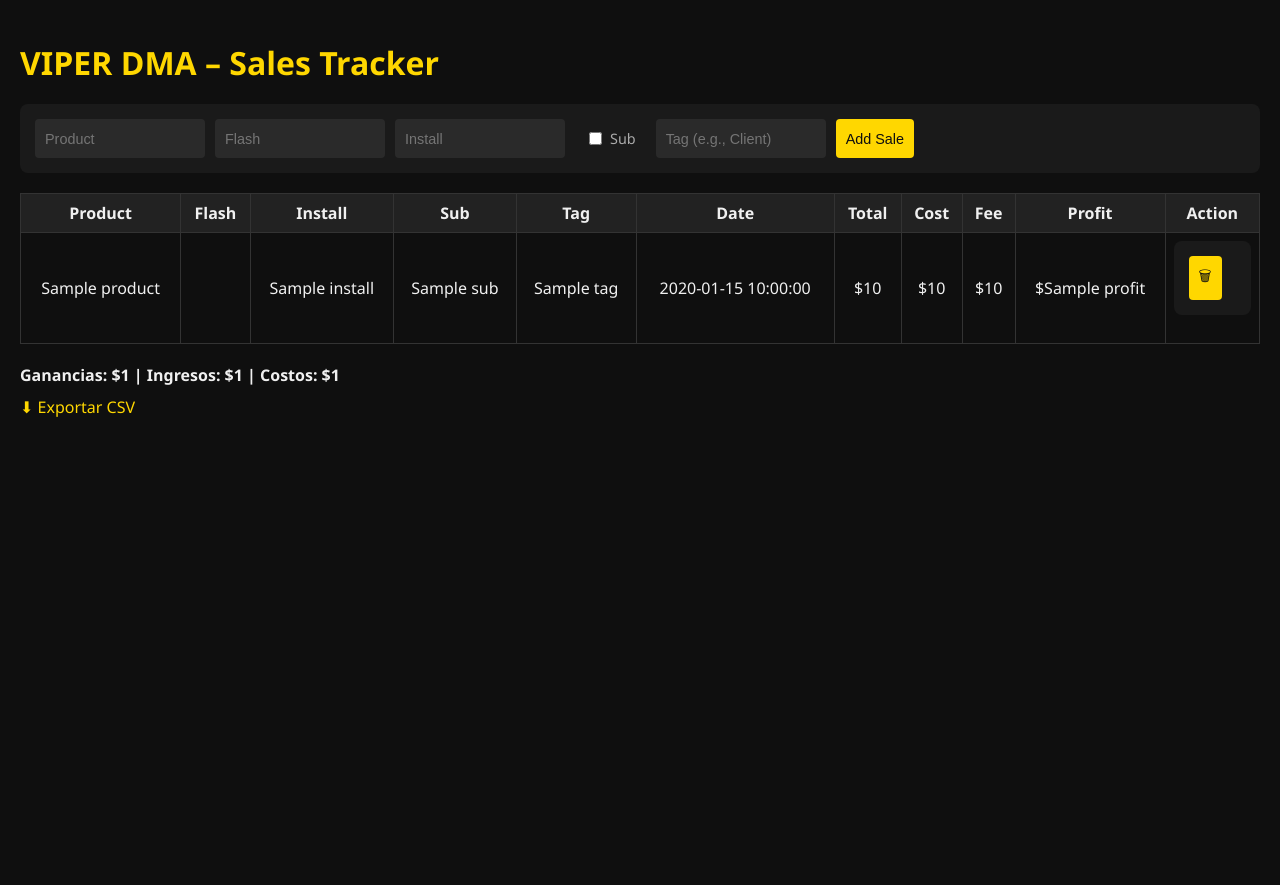
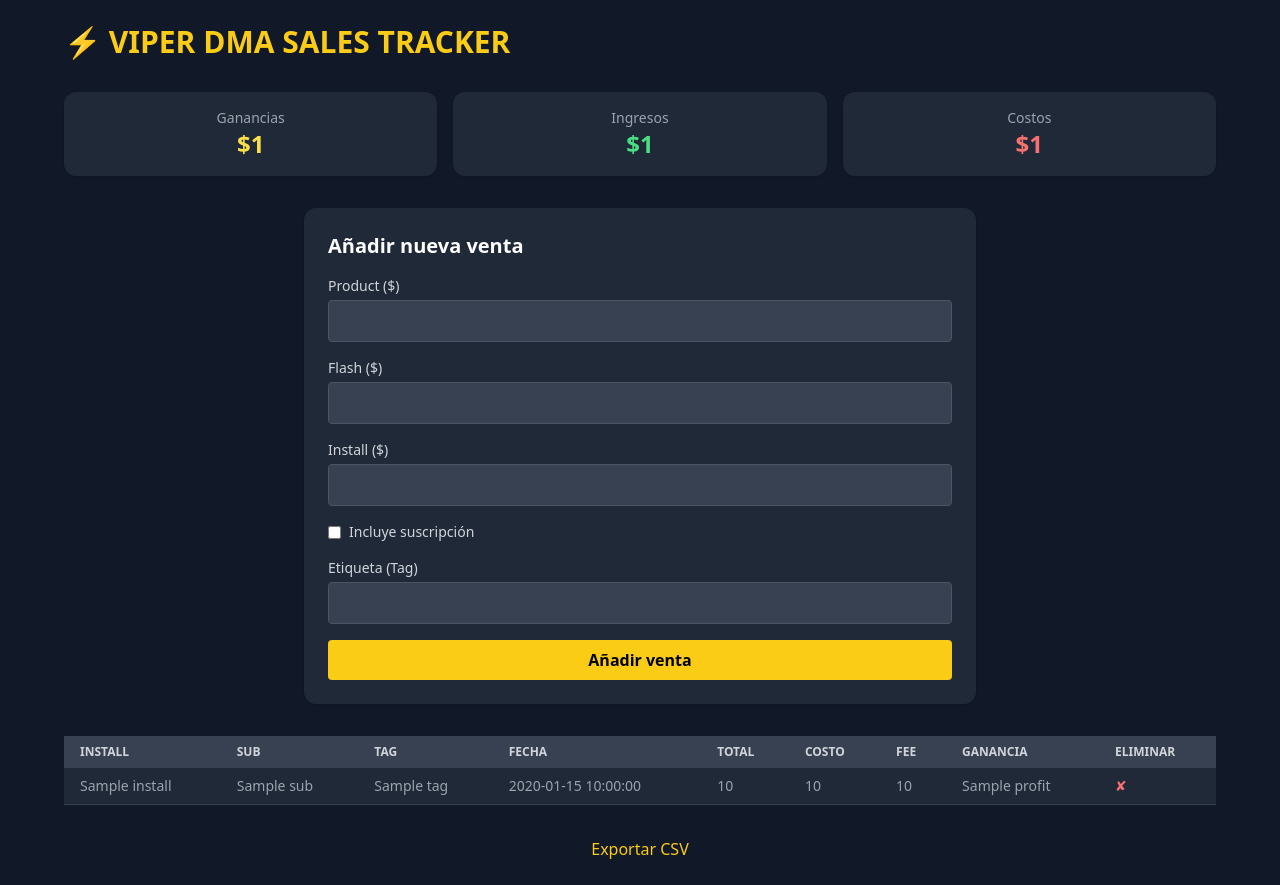
Before and after one commit to viperware92/viper-sales-tracker, a Flask app: template templates/index.html in a window 1280 px wide. Before the commit the page ends 417 px from the top, so only its background shows below. Run offline with Flask 3, Linux system fonts and the light colour scheme; the template is opened without the code that fills it: most values are stand-ins (such as "Sample title", 1, 10 or a date in 2020); some libraries are stand-ins or nearby versions.

Commit message:
Modern UI con formulario actualizado

```diff
--- a/templates/index.html
+++ b/templates/index.html
@@ -1,130 +1,113 @@
 <!DOCTYPE html>
 <html lang="en">
 <head>
-  <meta charset="UTF-8">
+  <meta charset="UTF-8" />
+  <meta name="viewport" content="width=device-width, initial-scale=1.0" />
   <title>VIPER DMA Sales Tracker</title>
-  <meta name="viewport" content="width=device-width, initial-scale=1">
-  <style>
-    body {
-      margin: 0;
-      padding: 20px;
-      font-family: "Segoe UI", sans-serif;
-      background-color: #0f0f0f;
-      color: #f0f0f0;
-    }
-    h1 {
-      color: #ffd700;
-      margin-bottom: 20px;
-    }
-    form {
-      display: flex;
-      flex-wrap: wrap;
-      gap: 10px;
-      margin-bottom: 20px;
-      background: #1a1a1a;
-      padding: 15px;
-      border-radius: 8px;
-    }
-    input, button, label {
-      padding: 10px;
-      border: none;
-      border-radius: 4px;
-      font-size: 0.9rem;
-    }
-    input[type="text"],
-    input[type="number"] {
-      background-color: #2a2a2a;
-      color: white;
-      width: 150px;
-    }
-    label {
-      color: #aaa;
-      display: flex;
-      align-items: center;
-      gap: 5px;
-    }
-    button {
-      background-color: #ffd700;
-      color: #0f0f0f;
-      cursor: pointer;
-    }
-    button:hover {
-      background-color: #ffcc00;
-    }
-    table {
-      width: 100%;
-      border-collapse: collapse;
-      margin-top: 10px;
-    }
-    th, td {
-      border: 1px solid #333;
-      padding: 8px;
-      text-align: center;
-    }
-    th {
-      background-color: #222;
-    }
-    tr:nth-child(even) {
-      background-color: #1b1b1b;
-    }
-    .summary {
-      margin-top: 20px;
-      font-weight: bold;
-    }
-    .export {
-      margin-top: 10px;
-      display: inline-block;
-      color: #ffd700;
-      text-decoration: none;
-    }
-  </style>
+  <script src="https://cdn.tailwindcss.com"></script>
 </head>
-<body>
-  <h1>VIPER DMA – Sales Tracker</h1>
+<body class="bg-gray-900 text-white min-h-screen p-6">
+  <div class="max-w-6xl mx-auto space-y-8">
+    <h1 class="text-3xl font-bold text-yellow-400">⚡ VIPER DMA SALES TRACKER</h1>
 
-  <form method="POST" action="/add">
-    <input type="number" name="product" step="0.01" placeholder="Product" required>
-    <input type="number" name="flash" step="0.01" placeholder="Flash" required>
-    <input type="number" name="install" step="0.01" placeholder="Install" required>
-    <label><input type="checkbox" name="sub"> Sub</label>
-    <input type="text" name="tag" placeholder="Tag (e.g., Client)">
-    <button type="submit">Add Sale</button>
+    <!-- Summary -->
+    <div class="grid grid-cols-1 sm:grid-cols-3 gap-4">
+      <div class="bg-gray-800 p-4 rounded-xl shadow text-center">
+        <p class="text-sm text-gray-400">Ganancias</p>
+        <p class="text-2xl font-semibold text-yellow-300">${{ total_profit }}</p>
+      </div>
+      <div class="bg-gray-800 p-4 rounded-xl shadow text-center">
+        <p class="text-sm text-gray-400">Ingresos</p>
+        <p class="text-2xl font-semibold text-green-400">${{ total_income }}</p>
+      </div>
+      <div class="bg-gray-800 p-4 rounded-xl shadow text-center">
+        <p class="text-sm text-gray-400">Costos</p>
+        <p class="text-2xl font-semibold text-red-400">${{ total_cost }}</p>
+      </div>
+    </div>
+
+    <!-- Formulario para añadir nueva venta -->
+    <div class="bg-gray-800 p-6 rounded-xl shadow mt-10 max-w-2xl mx-auto">
+      <h2 class="text-xl font-semibold mb-4">Añadir nueva venta</h2>
+      <form action="/add" method="POST" class="space-y-4">
+        <div>
+          <label class="block text-sm text-gray-300 mb-1">Product ($)</label>
+          <input type="number" name="product" step="0.01" required
+                 class="w-full p-2 bg-gray-700 text-white rounded border border-gray-600 focus:outline-none focus:ring-2 focus:ring-yellow-400">
+        </div>
+
+        <div>
+          <label class="block text-sm text-gray-300 mb-1">Flash ($)</label>
+          <input type="number" name="flash" step="0.01" required
+                 class="w-full p-2 bg-gray-700 text-white rounded border border-gray-600 focus:outline-none focus:ring-2 focus:ring-yellow-400">
+        </div>
+
+        <div>
+          <label class="block text-sm text-gray-300 mb-1">Install ($)</label>
+          <input type="number" name="install" step="0.01" required
+                 class="w-full p-2 bg-gray-700 text-white rounded border border-gray-600 focus:outline-none focus:ring-2 focus:ring-yellow-400">
+        </div>
+
+        <div class="flex items-center">
+          <input type="checkbox" name="sub" id="sub" class="mr-2 accent-yellow-400">
+          <label for="sub" class="text-sm text-gray-300">Incluye suscripción</label>
+        </div>
+
+        <div>
+          <label class="block text-sm text-gray-300 mb-1">Etiqueta (Tag)</label>
+          <input type="text" name="tag"
+                 class="w-full p-2 bg-gray-700 text-white rounded border border-gray-600 focus:outline-none focus:ring-2 focus:ring-yellow-400">
+        </div>
+
+        <button type="submit"
+                class="w-full bg-yellow-400 text-black font-semibold py-2 px-4 rounded hover:bg-yellow-500 transition duration-200">
+          Añadir venta
+        </button>
       </form>
+    </div>
 
-  <table>
-    <thead>
+    <!-- Tabla de ventas -->
+    <div class="overflow-x-auto mt-10">
+      <table class="w-full text-sm text-left text-gray-400">
+        <thead class="text-xs uppercase bg-gray-700 text-gray-300">
           <tr>
-        <th>Product</th><th>Flash</th><th>Install</th><th>Sub</th><th>Tag</th>
-        <th>Date</th><th>Total</th><th>Cost</th><th>Fee</th><th>Profit</th><th>Action</th>
+            <th class="px-4 py-2">Install</th>
+            <th class="px-4 py-2">Sub</th>
+            <th class="px-4 py-2">Tag</th>
+            <th class="px-4 py-2">Fecha</th>
+            <th class="px-4 py-2">Total</th>
+            <th class="px-4 py-2">Costo</th>
+            <th class="px-4 py-2">Fee</th>
+            <th class="px-4 py-2">Ganancia</th>
+            <th class="px-4 py-2">Eliminar</th>
           </tr>
         </thead>
         <tbody>
           {% for s in sales %}
-      <tr>
-        <td>{{ s.product }}</td>
-        <td>{{ s.flash }}</td>
-        <td>{{ s.install }}</td>
-        <td>{{ s.sub }}</td>
-        <td>{{ s.tag }}</td>
-        <td>{{ s.timestamp }}</td>
-        <td>${{ s.total }}</td>
-        <td>${{ s.cost }}</td>
-        <td>${{ s.fee }}</td>
-        <td>${{ s.profit }}</td>
-        <td>
+          <tr class="bg-gray-800 border-b border-gray-700">
+            <td class="px-4 py-2">{{ s.install }}</td>
+            <td class="px-4 py-2">{{ s.sub }}</td>
+            <td class="px-4 py-2">{{ s.tag }}</td>
+            <td class="px-4 py-2">{{ s.timestamp }}</td>
+            <td class="px-4 py-2">{{ s.total }}</td>
+            <td class="px-4 py-2">{{ s.cost }}</td>
+            <td class="px-4 py-2">{{ s.fee }}</td>
+            <td class="px-4 py-2">{{ s.profit }}</td>
+            <td class="px-4 py-2">
               <form method="POST" action="/delete/{{ loop.index0 }}">
-            <button type="submit">🗑</button>
+                <button type="submit" class="text-red-400 hover:text-red-600">✘</button>
               </form>
             </td>
           </tr>
           {% endfor %}
         </tbody>
       </table>
-
-  <div class="summary">
-    Ganancias: ${{ total_profit }} | Ingresos: ${{ total_income }} | Costos: ${{ total_cost }}
     </div>
 
-  <a href="/export" class="export">⬇ Exportar CSV</a>
+    <!-- Exportar -->
+    <div class="text-center mt-10">
+      <a href="/export" class="text-yellow-400 hover:underline">Exportar CSV</a>
+    </div>
+  </div>
 </body>
 </html>
```
Lines whose indentation alone changed are shown as unchanged.
